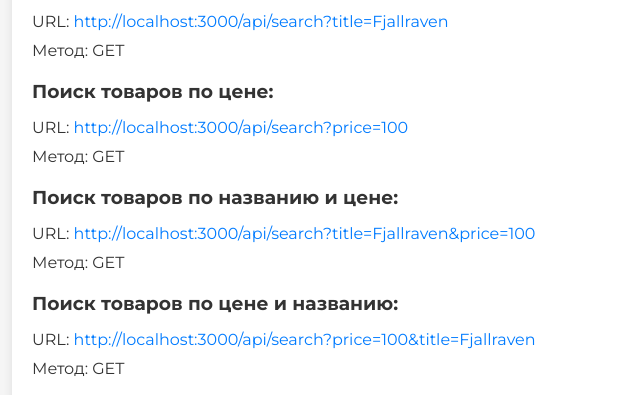
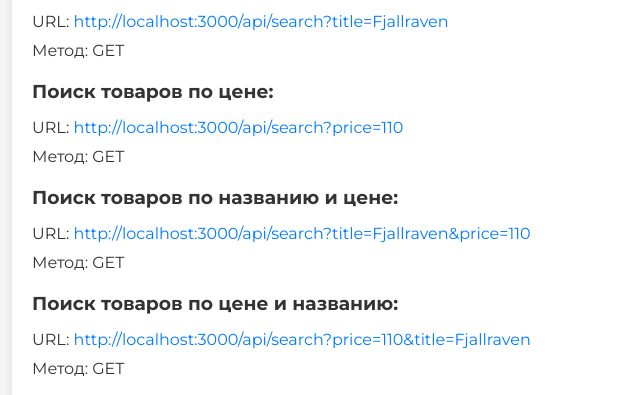
Before and after one commit to FortuneFame/nodejs-json, a website: page public/index.html in a window 1280 px wide. Shown: the part 1732-2127 px from the top of the page, 96-736 px from the left. Drawn offline with Linux system fonts and the light colour scheme; a web font is replaced by a local one.

Commit message:
Updated index.html

```diff
--- a/public/index.html
+++ b/public/index.html
@@ -156,7 +156,7 @@
                     <h3>Поиск товаров по цене:</h3>
                     <ul>
                         <li>
-                            URL: <a href="http://localhost:3000/api/search?price=100">http://localhost:3000/api/search?price=100</a>
+                            URL: <a href="http://localhost:3000/api/search?price=110">http://localhost:3000/api/search?price=110</a>
                         </li>
                         <li>
                             Метод: GET
@@ -167,7 +167,7 @@
                     <h3>Поиск товаров по названию и цене:</h3>
                     <ul>
                         <li>
-                            URL: <a href="http://localhost:3000/api/search?title=Fjallraven&price=100">http://localhost:3000/api/search?title=Fjallraven&price=100</a>
+                            URL: <a href="http://localhost:3000/api/search?title=Fjallraven&price=110">http://localhost:3000/api/search?title=Fjallraven&price=110</a>
                         </li>
                         <li>
                             Метод: GET
@@ -178,7 +178,7 @@
                     <h3>Поиск товаров по цене и названию:</h3>
                     <ul>
                         <li>
-                            URL: <a href="http://localhost:3000/api/search?price=100&title=Fjallraven">http://localhost:3000/api/search?price=100&title=Fjallraven</a>
+                            URL: <a href="http://localhost:3000/api/search?price=110&title=Fjallraven">http://localhost:3000/api/search?price=110&title=Fjallraven</a>
                         </li>
                         <li>
                             Метод: GET
```
